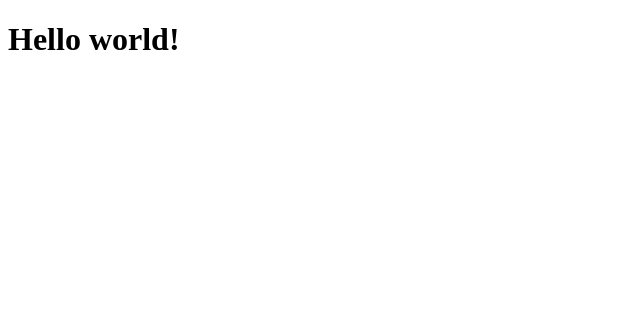
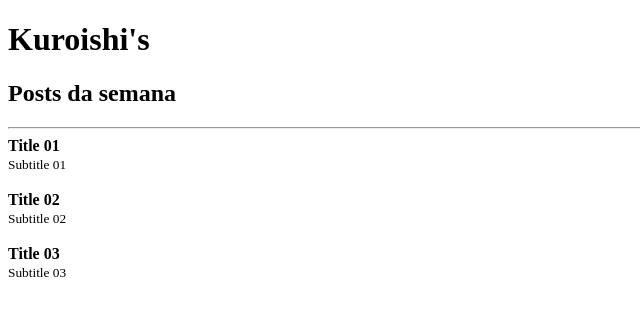
Before and after one commit to CaioChristhian/react, a React app: page / in a window 1280 px wide. Shown: the top 316 px of the page, without its empty margins (0-640 px from the left). Built offline with nearby package versions, Linux system fonts and the light colour scheme.

Commit message:
adicionando props

```diff
--- /dev/null
+++ b/src/App.js
@@ -0,0 +1,36 @@
+import React from 'react';
+import Post from './Post';
+
+const category = 'Posts da semana'
+
+function App() {
+  return (
+    <>
+      <h1>Kuroishi's </h1>
+      <h2>{category}</h2>
+
+      <hr />
+
+      <Post
+        post={{
+          title: 'Title 01',
+          subtitle: 'Subtitle 01'
+        }}
+      />
+      <Post
+        post={{
+          title: 'Title 02',
+          subtitle: 'Subtitle 02'
+        }}
+      />
+      <Post
+        post={{
+          title: 'Title 03',
+          subtitle: 'Subtitle 03'
+        }}
+      />
+    </>
+  )
+};
+
+export default App;
--- /dev/null
+++ b/src/Post.js
@@ -0,0 +1,13 @@
+import React from "react"
+
+export default function Post(props) {
+  return (
+    <>
+    <article>
+        <strong>{props.post.title}</strong> <br />
+        <small>{props.post.subtitle}</small>
+    </article>
+    <br />
+  </>
+  )
+}
--- a/src/index.js
+++ b/src/index.js
@@ -1,7 +1,9 @@
 import React from "react";
 import ReactDom from "react-dom";
 
+import App from './App';
+
 ReactDom.render(
-  <h1 id="title">Hello world!</h1>,
+  <App />,
   document.getElementById('root'),
 );
```
